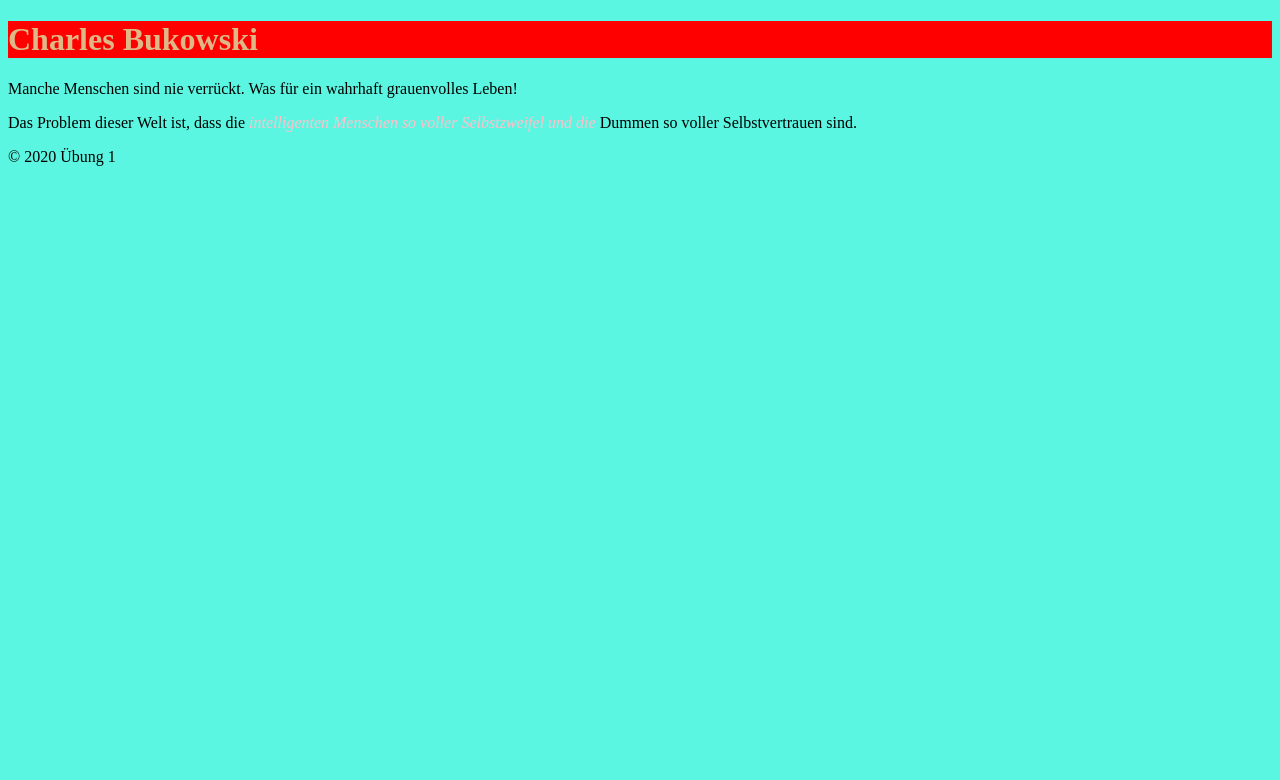
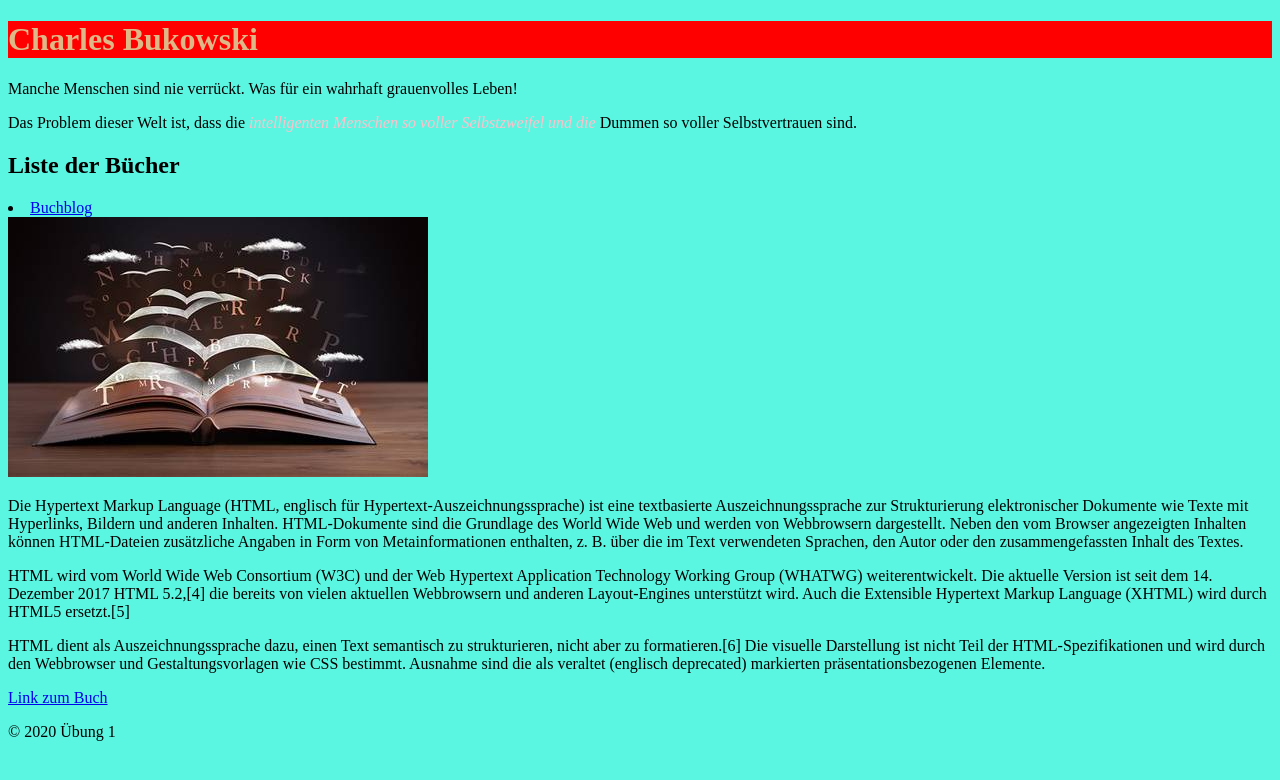
Before and after one commit to CODERS-BAY/web-abgabe-1-ToniM1810, a plain HTML site: page index.html in a window 1280 px wide. Drawn offline with Linux system fonts and the light colour scheme.

Commit message:
meine erste Seite V1.3

```diff
--- a/index.html
+++ b/index.html
@@ -6,12 +6,29 @@
         <link rel="stylesheet" href="styling.css">
     </head>
     <body>
-
-    <h1>Charles Bukowski</h1>
+        <header>
+         <h1>Charles Bukowski</h1>
+        </header>
      <p>Manche Menschen sind nie verrückt. Was für ein wahrhaft grauenvolles Leben!
      </p>
      <p>Das Problem dieser Welt ist, dass die <em>intelligenten Menschen so voller Selbstzweifel und die </em>Dummen so voller </em>Selbstvertrauen sind.
      </p>
+     <nav>
+         <h2>Liste der Bücher</h2>
+            <li> <a href="Seite Nr2.html"> Buchblog</a> </li>
+     </nav>
+     <img src="Buch1.jpg" alt="Book">
+     <article class="Text1">
+    <p> Die Hypertext Markup Language (HTML, englisch für Hypertext-Auszeichnungssprache) ist eine textbasierte Auszeichnungssprache zur Strukturierung elektronischer Dokumente wie Texte mit Hyperlinks, Bildern und anderen Inhalten. HTML-Dokumente sind die Grundlage des World Wide Web und werden von Webbrowsern dargestellt. Neben den vom Browser angezeigten Inhalten können HTML-Dateien zusätzliche Angaben in Form von Metainformationen enthalten, z. B. über die im Text verwendeten Sprachen, den Autor oder den zusammengefassten Inhalt des Textes.
+    </p>
+HTML wird vom World Wide Web Consortium (W3C) und der Web Hypertext Application Technology Working Group (WHATWG) weiterentwickelt. Die aktuelle Version ist seit dem 14. Dezember 2017 HTML 5.2,[4] die bereits von vielen aktuellen Webbrowsern und anderen Layout-Engines unterstützt wird. Auch die Extensible Hypertext Markup Language (XHTML) wird durch HTML5 ersetzt.[5]
+
+
+<article class="Text2">
+<p>HTML dient als Auszeichnungssprache dazu, einen Text semantisch zu strukturieren, nicht aber zu formatieren.[6] Die visuelle Darstellung ist nicht Teil der HTML-Spezifikationen und wird durch den Webbrowser und Gestaltungsvorlagen wie CSS bestimmt. Ausnahme sind die als veraltet (englisch deprecated) markierten präsentationsbezogenen Elemente.
+</p>
+<a href="Seite Nr2.html">Link zum Buch</a>
+
      <footer>
          <p>&copy; 2020 Übung 1</p>
      </footer>
```
Also changed, not shown: Seite Nr2.html (added, +19 -0 lines), Buch1.jpg (added), styling.css (line endings or trailing spaces).
